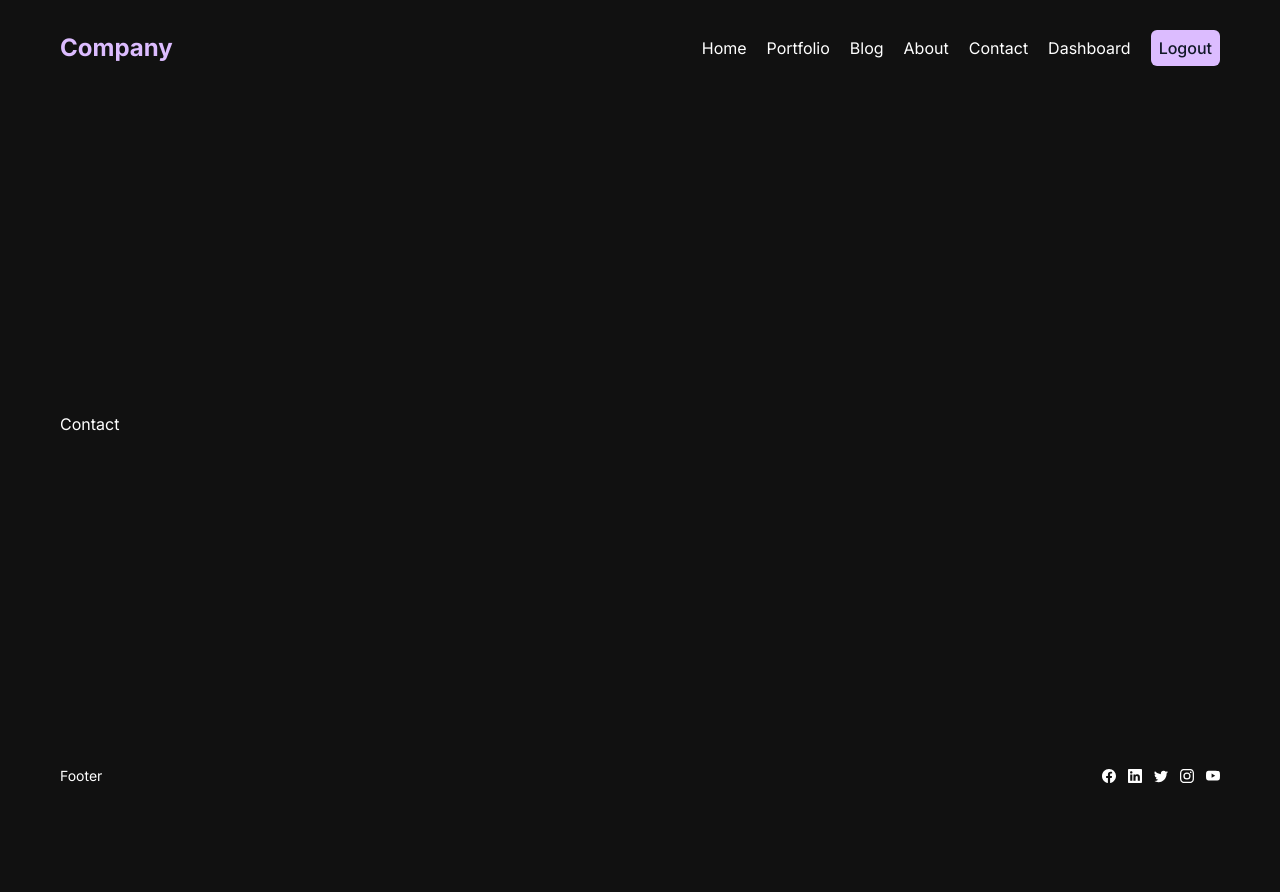
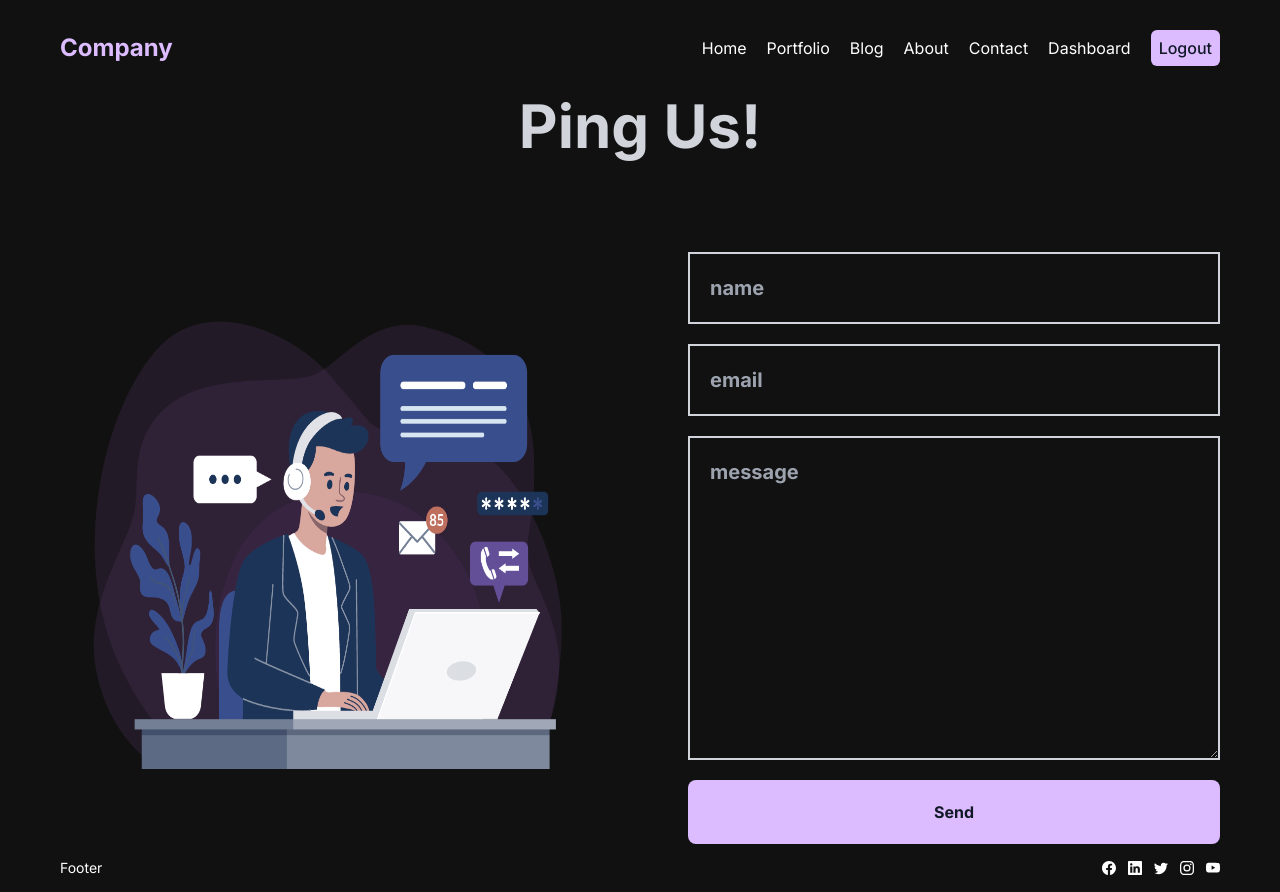
Before and after one commit to abhxnav/company-portfolio, a Next.js app: page /contact in a window 1280 px wide. Before the commit the page ends 800 px from the top, so only its background shows below. Built offline with nearby package versions, Linux system fonts and the light colour scheme.

Commit message:
created contact page UI

```diff
--- a/src/app/about/page.jsx
+++ b/src/app/about/page.jsx
@@ -34,7 +34,7 @@ const About = () => {
               {para.para}
             </p>
           ))}
-          <Button url="/contact" text="Contact" />
+          <Button url="/contact" text="Contact Us" />
         </div>
       </div>
     </div>
--- a/src/app/contact/page.jsx
+++ b/src/app/contact/page.jsx
@@ -1,7 +1,45 @@
-import React from 'react'
+import Button from '@/components/button/Button'
+import Image from 'next/image'
+import banner from '../../../public/assets/images/contact.png'
 
 const Contact = () => {
-  return <div className="">Contact</div>
+  return (
+    <div className="conatiner">
+      <h1 className="text-6xl text-center mb-24 text-gray-300 font-bold">
+        Ping Us!
+      </h1>
+      <div className="flex items-center gap-24">
+        <div className="flex-1 relative h-128">
+          <Image
+            src={banner}
+            alt=""
+            fill={true}
+            className="imgage"
+            style={{ filter: 'grayscale(50%)' }}
+          />
+        </div>
+        <form className="flex flex-col flex-1 gap-5">
+          <input
+            type="text"
+            placeholder="name"
+            className="p-5 bg-transparent outline-none text-gray-300 border-2 border-gray-300 text-xl font-bold"
+          />
+          <input
+            type="text"
+            placeholder="email"
+            className="p-5 bg-transparent outline-none text-gray-300 border-2 border-gray-300 text-xl font-bold"
+          />
+          <textarea
+            className="p-5 bg-transparent outline-none text-gray-300 border-2 border-gray-300 text-xl font-bold"
+            placeholder="message"
+            cols="30"
+            rows="10"
+          ></textarea>
+          <Button url="#" text="Send" />
+        </form>
+      </div>
+    </div>
+  )
 }
 
 export default Contact
--- a/src/components/button/Button.jsx
+++ b/src/components/button/Button.jsx
@@ -4,7 +4,7 @@ import React from 'react'
 const Button = ({ text, url }) => {
   return (
     <Link href={url}>
-      <button className="p-5 cursor-pointer bg-accent_secondary text-text_dark font-bold border-none rounded-lg w-max">
+      <button className="p-5 cursor-pointer bg-accent_secondary text-text_dark font-bold border-none rounded-lg min-w-full w-max">
         {text}
       </button>
     </Link>
```
Also changed, not shown: public/assets/images/contact.png (added).
